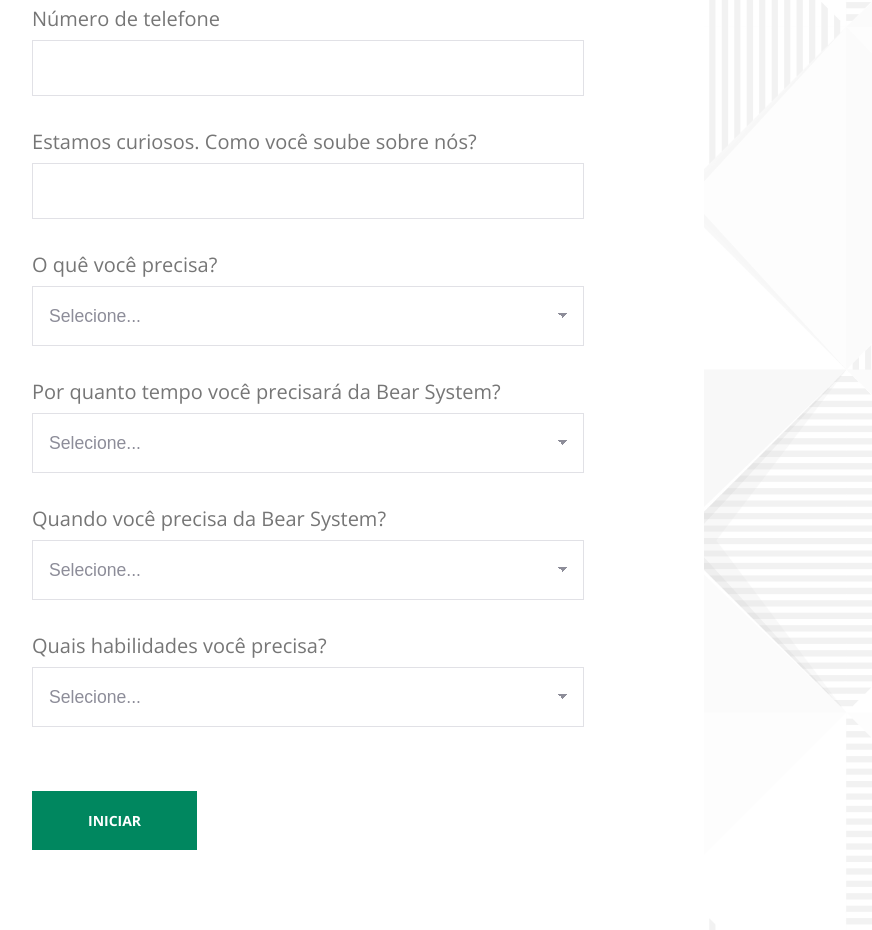
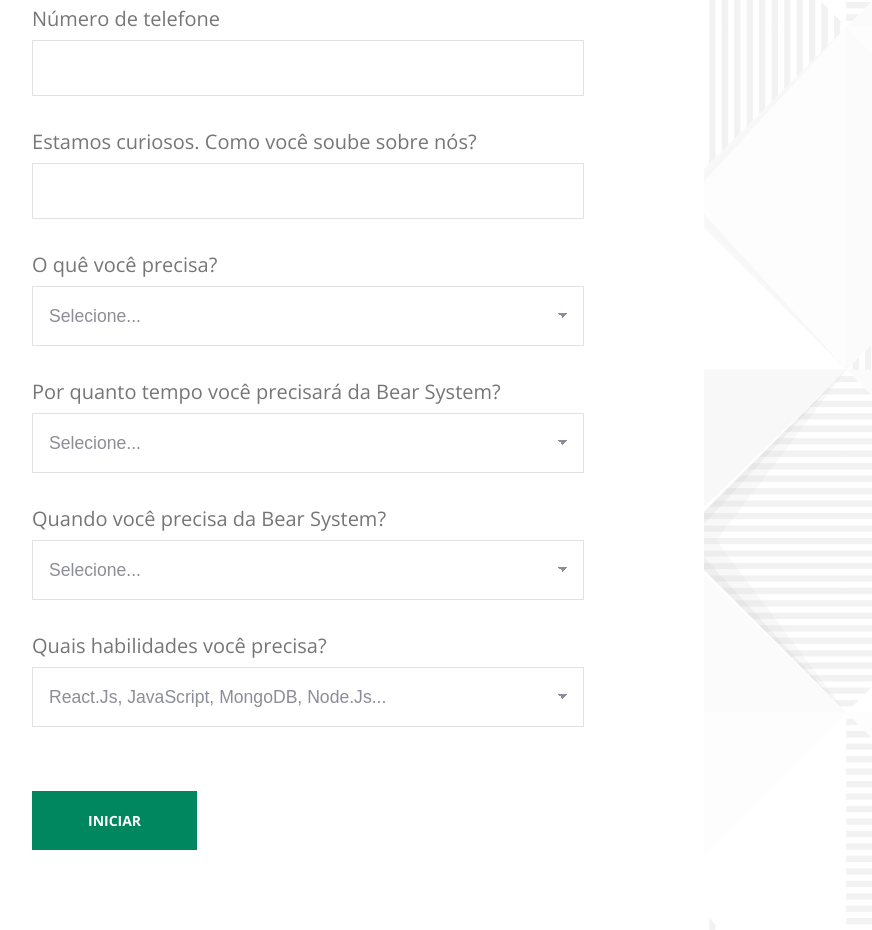
Before and after one commit to bear-system-dev/bear-system-react, a React (Vite) app: page /Contrate in a window 1280 px wide. Shown: the part 640-1570 px from the top of the page, without its empty margins (64-936 px from the left). Built offline with nearby package versions, Linux system fonts and the light colour scheme.

Commit message:
refactor: form add validations and masks

```diff
--- a/package.json
+++ b/package.json
@@ -10,17 +10,21 @@
     "preview": "vite preview"
   },
   "dependencies": {
+    "@hookform/resolvers": "^3.3.1",
     "@phosphor-icons/react": "^2.0.13",
     "axios": "^1.5.0",
     "react": "^18.2.0",
     "react-dom": "^18.2.0",
     "react-hook-form": "^7.46.1",
-    "react-router-dom": "^6.15.0"
+    "react-input-mask": "^2.0.4",
+    "react-router-dom": "^6.15.0",
+    "zod": "^3.22.2"
   },
   "devDependencies": {
     "@rocketseat/eslint-config": "^2.1.0",
     "@types/react": "^18.2.15",
     "@types/react-dom": "^18.2.7",
+    "@types/react-input-mask": "^3.0.2",
     "@typescript-eslint/eslint-plugin": "^6.0.0",
     "@typescript-eslint/parser": "^6.0.0",
     "@vitejs/plugin-react": "^4.0.3",
--- a/src/Pages/Contrate/Form/index.tsx
+++ b/src/Pages/Contrate/Form/index.tsx
@@ -1,76 +1,262 @@
-import { useForm } from 'react-hook-form'
+import { zodResolver } from '@hookform/resolvers/zod'
+import { Controller, useForm } from 'react-hook-form'
+import InputMask from 'react-input-mask'
+import { z } from 'zod'
 import './styles.css'
 
-type FormData = Record<string, string>
+const contrateFormSchema = z.object({
+  name: z
+    .string()
+    .min(2, { message: 'O nome deve conter pelo menos 2 caracteres.' })
+    .regex(/^([a-z\\-]+( [a-z\\-]+)?)$/i, {
+      message: 'Usuário deve conter apenas letras.',
+    })
+    .transform((name) =>
+      name.toLowerCase().replace(/\b\w/g, (char) => char.toUpperCase()),
+    ),
+
+  email: z.string().email(),
+
+  company: z
+    .string()
+    .transform((company) =>
+      company.toLowerCase().replace(/\b\w/g, (char) => char.toUpperCase()),
+    ),
+
+  role: z.string(),
+
+  phone: z
+    .string()
+    .min(14, {
+      message: 'Telefone inválido',
+    })
+    .max(15, { message: 'Telefone inválido' }),
+
+  referral: z.string(),
+  needs: z.string(),
+  duration: z.string(),
+  priority: z.string(),
+  skills: z.string(),
+})
+
+type FormProps = z.infer<typeof contrateFormSchema>
 
 export function Form() {
   const {
     register,
+    control,
     handleSubmit,
     formState: { errors },
-  } = useForm<FormData>()
+  } = useForm<FormProps>({ resolver: zodResolver(contrateFormSchema) })
 
-  const onSubmit = (data: FormData) => console.log(data)
+  const onSubmit = (data: FormProps) => console.log(data)
 
   return (
     <form action="contrate" onSubmit={handleSubmit(onSubmit)}>
       <div>
         <div className="form__fields-line">
-          {formTextInputs.map((textInput) => {
-            const fieldName = textInput.label
-            return (
-              <div key={fieldName} className="form__field-container">
-                <label className="form__field-label" htmlFor={fieldName}>
-                  <span>{textInput.title}</span>
+          <div className="form__field-container">
+            <label className="form__field-label" htmlFor="name">
+              <span>nome</span>
             </label>
             <input
               className="form__field-input"
               type="text"
               form="contrate"
-                  placeholder={textInput.placeholder}
-                  {...register(fieldName, { required: true })}
+              placeholder=""
+              {...register('name', { required: true })}
             />
-                {errors[fieldName] && (
+            {errors.name && (
               <span className="form__error">Este campo é obrigatório</span>
             )}
           </div>
+
+          <div className="form__field-container">
+            <label className="form__field-label" htmlFor="email">
+              <span>e-mail</span>
+            </label>
+            <input
+              className="form__field-input"
+              type="email"
+              form="contrate"
+              placeholder=""
+              {...register('email', { required: true })}
+            />
+            {errors.email && (
+              <span className="form__error">Este campo é obrigatório</span>
+            )}
+          </div>
+
+          <div className="form__field-container">
+            <label className="form__field-label" htmlFor="company">
+              <span>nome da empresa</span>
+            </label>
+            <input
+              className="form__field-input"
+              type="text"
+              form="contrate"
+              placeholder=""
+              {...register('company', { required: true })}
+            />
+            {errors.company && (
+              <span className="form__error">Este campo é obrigatório</span>
+            )}
+          </div>
+
+          <div className="form__field-container">
+            <label className="form__field-label" htmlFor="role">
+              <span>seu cargo na empresa</span>
+            </label>
+            <input
+              className="form__field-input"
+              type="text"
+              form="contrate"
+              placeholder=""
+              {...register('role', { required: true })}
+            />
+            {errors.role && (
+              <span className="form__error">Este campo é obrigatório</span>
+            )}
+          </div>
+
+          <div className="form__field-container">
+            <label className="form__field-label" htmlFor="phone">
+              <span>número de telefone</span>
+            </label>
+            <Controller
+              control={control}
+              {...register('phone', { required: true })}
+              render={({ field }) => {
+                return (
+                  <div>
+                    <InputMask
+                      {...field}
+                      className="form__field-input"
+                      type="tel"
+                      inputRef={field.ref}
+                      mask={
+                        field.value && field.value[5] === '9'
+                          ? '(99) 99999-9999'
+                          : '(99) 9999-9999'
+                      }
+                    />
+                    {errors.phone && (
+                      <span className="form__error">
+                        Este campo é obrigatório
+                      </span>
+                    )}
+                  </div>
                 )
-          })}
-          {formSelectInputs.map((selectInput, index) => {
-            const fieldName = selectInput.label
-            return (
-              <div key={selectInput.label} className="form__field-container">
-                <label
-                  className="form__field-label"
-                  htmlFor={selectInput.label}
-                >
-                  <span>{selectInput.title}</span>
+              }}
+            />
+          </div>
+
+          <div className="form__field-container">
+            <label className="form__field-label" htmlFor="referral">
+              <span>estamos curiosos. Como você soube sobre nós?</span>
+            </label>
+            <input
+              className="form__field-input"
+              type="tel"
+              form="contrate"
+              placeholder=""
+              {...register('referral', { required: true })}
+            />
+            {errors.referral && (
+              <span className="form__error">Este campo é obrigatório</span>
+            )}
+          </div>
+
+          <div className="form__field-container">
+            <label className="form__field-label" htmlFor="needs">
+              <span>o quê você precisa?</span>
             </label>
             <select
               className="form__field-select form__field-select--arrow"
               form="contrate"
-                  {...register(fieldName, { required: true })}
+              {...register('needs', { required: true })}
+              defaultValue=""
+            >
+              <option value="">selecione...</option>
+              <option value="">contratar um desenvolvedor individual</option>
+              <option value="">montar um time de desenvolvedores</option>
+              <option value="">conhecer melhor a Bear System</option>
+            </select>
+            {errors.needs && (
+              <span className="form__error">Este campo é obrigatório</span>
+            )}
+          </div>
+
+          <div className="form__field-container">
+            <label className="form__field-label" htmlFor="duration">
+              <span>por quanto tempo você precisará da Bear System?</span>
+            </label>
+            <select
+              className="form__field-select form__field-select--arrow"
+              form="contrate"
+              {...register('duration', { required: true })}
+              defaultValue=""
+            >
+              <option value="">selecione...</option>
+              <option value="">menos de 1 mês</option>
+              <option value="">1-3 meses</option>
+              <option value="">mais de 3 meses</option>
+            </select>
+            {errors.duration && (
+              <span className="form__error">Este campo é obrigatório</span>
+            )}
+          </div>
+
+          <div className="form__field-container">
+            <label className="form__field-label" htmlFor="priority">
+              <span>quando você precisa da Bear System?</span>
+            </label>
+            <select
+              className="form__field-select form__field-select--arrow"
+              form="contrate"
+              {...register('priority', { required: true })}
+              defaultValue=""
+            >
+              <option value="">selecione...</option>
+              <option value="">1-2 semanas</option>
+              <option value="">2-4 semanas</option>
+              <option value="">+4 semanas</option>
+            </select>
+            {errors.priority && (
+              <span className="form__error">Este campo é obrigatório</span>
+            )}
+          </div>
+
+          <div className="form__field-container">
+            <label className="form__field-label" htmlFor="skills">
+              <span>quais habilidades você precisa?</span>
+            </label>
+            <select
+              className="form__field-select form__field-select--arrow"
+              form="contrate"
+              {...register('skills', { required: true })}
               defaultValue=""
             >
               <option value="">
-                    {index === selectInput.option.length
-                      ? lastSelectOptionDefault
-                      : 'selecione...'}
+                React.js, JavaScript, MongoDB, Node.js...
               </option>
-                  {selectInput.option.map((option) => {
-                    return (
-                      <option key={option} value={option}>
-                        {option}
-                      </option>
-                    )
-                  })}
+              <option value="react">React.js</option>
+              <option value="reactNative">React Native</option>
+              <option value="javascript">JavaScript</option>
+              <option value="typescript">TypeScript</option>
+              <option value="php">PHP</option>
+              <option value="nodejs">Node.js</option>
+              <option value="nestjs">Nest.js</option>
+              <option value="mongodb">MongoDB</option>
+              <option value="mobile">Mobile</option>
+              <option value="dataDba">Data / DBA</option>
+              <option value="sql">SQL</option>
+              <option value="qa">QA</option>
             </select>
-                {errors[fieldName] && (
+            {errors.skills && (
               <span className="form__error">Este campo é obrigatório</span>
             )}
           </div>
-            )
-          })}
         </div>
       </div>
       <button type="submit" className="form__botao">
@@ -79,59 +265,3 @@ export function Form() {
     </form>
   )
 }
-
-const formTextInputs = [
-  { label: 'name', title: 'nome', placeholder: '' },
-  { label: 'email', title: 'e-mail', placeholder: '' },
-  { label: 'company', title: 'nome da empresa', placeholder: '' },
-  { label: 'role', title: 'seu cargo na empresa', placeholder: '' },
-  { label: 'phone', title: 'número de telefone', placeholder: '' },
-  {
-    label: 'referral',
-    title: 'estamos curiosos. Como você soube sobre nós?',
-    placeholder: '',
-  },
-]
-const formSelectInputs = [
-  {
-    label: 'needs',
-    title: 'o quê você precisa?',
-    option: [
-      'contratar um desenvolvedor individual',
-      'montar um time de desenvolvedores',
-      'conhecer melhor a Bear System',
-    ],
-  },
-  {
-    label: 'duration',
-    title: 'por quanto tempo você precisará da Bear System?',
-    option: ['menos de 1 mês', '1-3 meses', 'mais de 3 meses'],
-  },
-  {
-    label: 'priority',
-    title: 'quando você precisa da Bear System?',
-    option: ['1-2 semanas', '2-4 semanas', '+4 semanas'],
-  },
-  {
-    label: 'skills',
-    title: 'quais habilidades você precisa?',
-    option: [
-      'React.js',
-      'React Native',
-      'JavaScript',
-      'TypeScript',
-      'PHP',
-      'Node.js',
-      'Nest.js',
-      'MongoDB',
-      'Mobile',
-      'DevOps',
-      'Data / DBA',
-      'SQL',
-      'QA',
-    ],
-  },
-]
-
-export const lastSelectOptionDefault =
-  'React.js, JavaScript, MongoDB, Node.js...'
```
Also changed, not shown: src/Pages/Contrate/Form/components/MaskedInput/index.tsx (added), 1 other file (tests, documents, lock files or other folders). Lines whose indentation alone changed are shown as unchanged.
